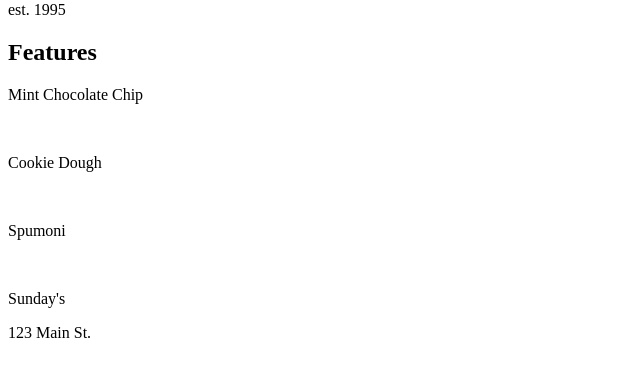
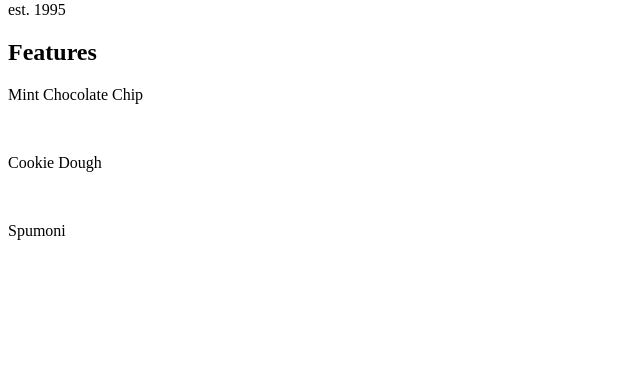
Before and after one commit to epaetz/sundays, a plain HTML site: page index.html in a window 1280 px wide. Shown: the part 79-456 px from the top of the page, without its empty margins (0-640 px from the left). Drawn offline with Linux system fonts and the light colour scheme.

Commit message:
removed footer

```diff
--- a/index.html
+++ b/index.html
@@ -16,8 +16,5 @@
   </body>
 </main>
 <footer>
-  <section>
-    <p>Sunday's</p>
-    <p>123 Main St.</p>
-  </section>
+
 </footer>
```
